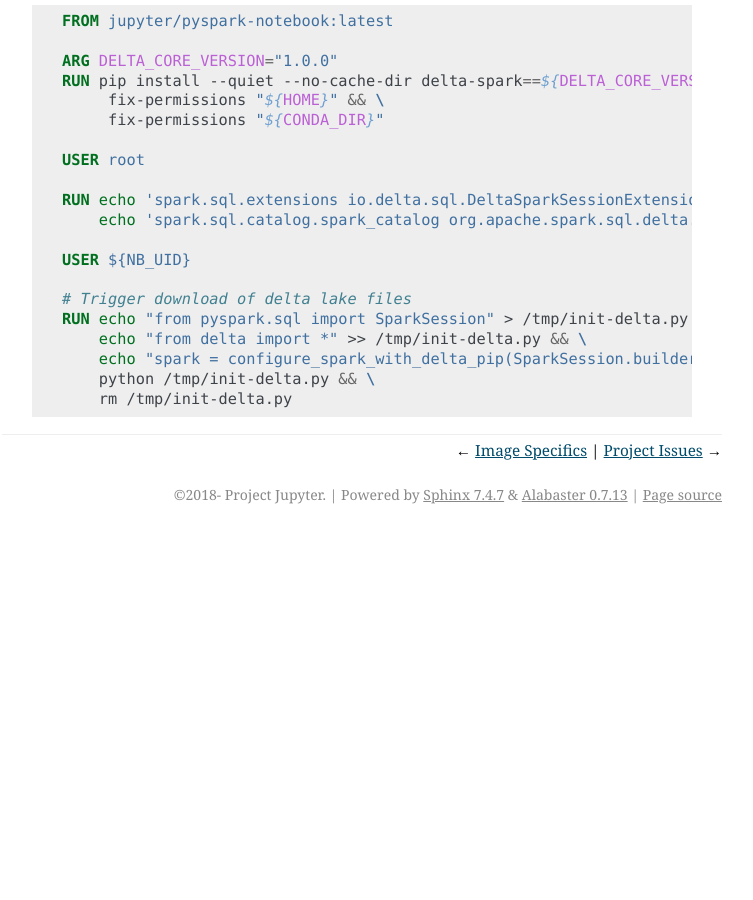
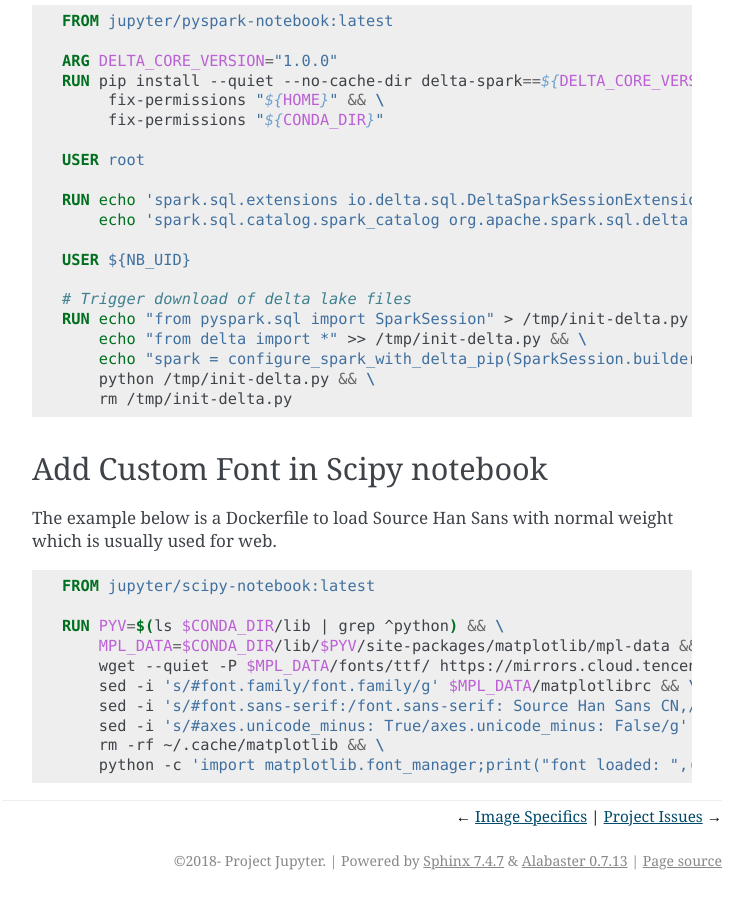
Before and after one commit to jupyter/docker-stacks, a Sphinx documentation site: the page built from docs/using/recipes.md, in a window 1280 px wide and 900 px high, scrolled down 11425 px. Shown: the whole window, without its empty margins (388-1141 px from the left). Built offline with Sphinx 7.4.7, drawn with Linux system fonts in a browser that asks for light colours; before the commit the page ends 11959 px from its top, so only the background shows below that; some of the changed text lies outside the part shown.

Commit message:
Add recipe for installing custom fonts
Signed-off-by: Peng Gao <peng.gao.dut@gmail.com>

````diff
--- a/docs/using/recipes.md
+++ b/docs/using/recipes.md
@@ -549,3 +549,20 @@ RUN echo "from pyspark.sql import SparkSession" > /tmp/init-delta.py && \
     python /tmp/init-delta.py && \
     rm /tmp/init-delta.py
 ```
+
+## Add Custom Font in Scipy notebook
+
+The example below is a Dockerfile to load Source Han Sans with normal weight which is usually used for web.
+
+```dockerfile
+FROM jupyter/scipy-notebook:latest
+
+RUN PYV=$(ls $CONDA_DIR/lib | grep ^python) && \
+    MPL_DATA=$CONDA_DIR/lib/$PYV/site-packages/matplotlib/mpl-data && \
+    wget --quiet -P $MPL_DATA/fonts/ttf/ https://mirrors.cloud.tencent.com/adobe-fonts/source-han-sans/SubsetOTF/CN/SourceHanSansCN-Normal.otf && \
+    sed -i 's/#font.family/font.family/g' $MPL_DATA/matplotlibrc && \
+    sed -i 's/#font.sans-serif:/font.sans-serif: Source Han Sans CN,/g' $MPL_DATA/matplotlibrc && \
+    sed -i 's/#axes.unicode_minus: True/axes.unicode_minus: False/g' $MPL_DATA/matplotlibrc && \
+    rm -rf ~/.cache/matplotlib && \
+    python -c 'import matplotlib.font_manager;print("font loaded: ",("Source Han Sans CN" in [f.name for f in matplotlib.font_manager.fontManager.ttflist]))'
+```
````
